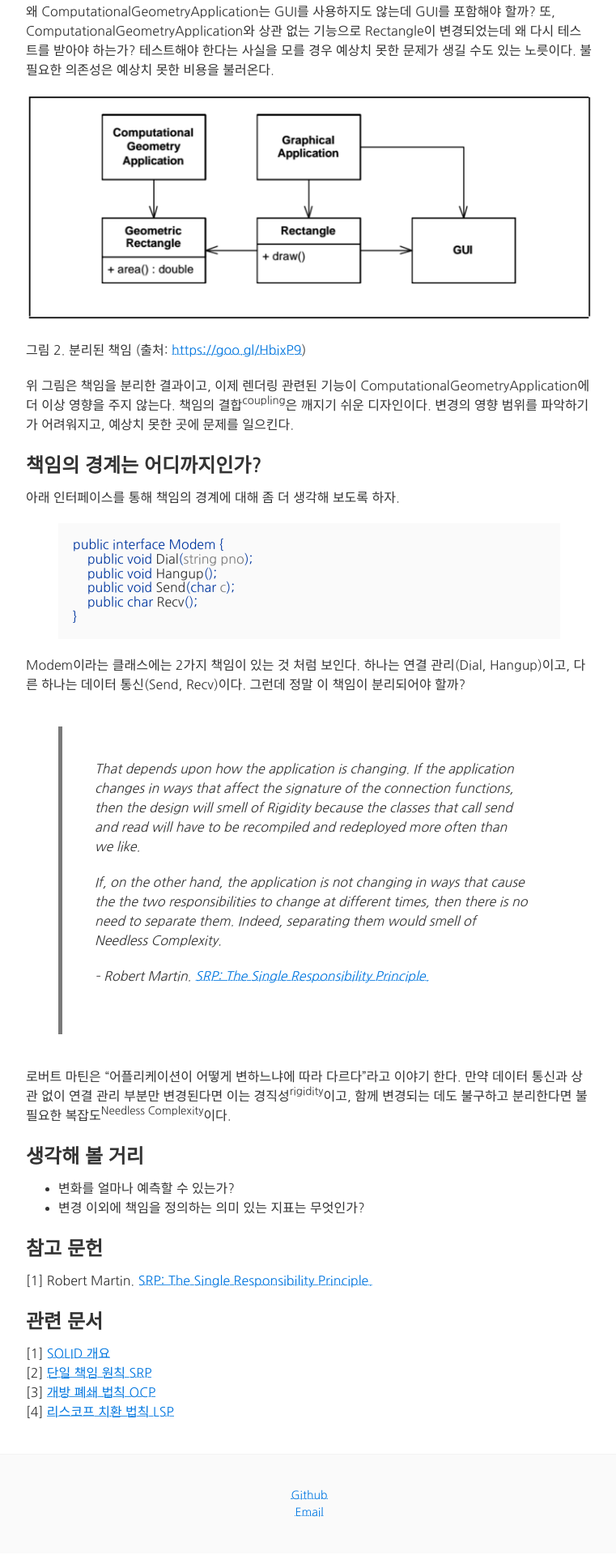
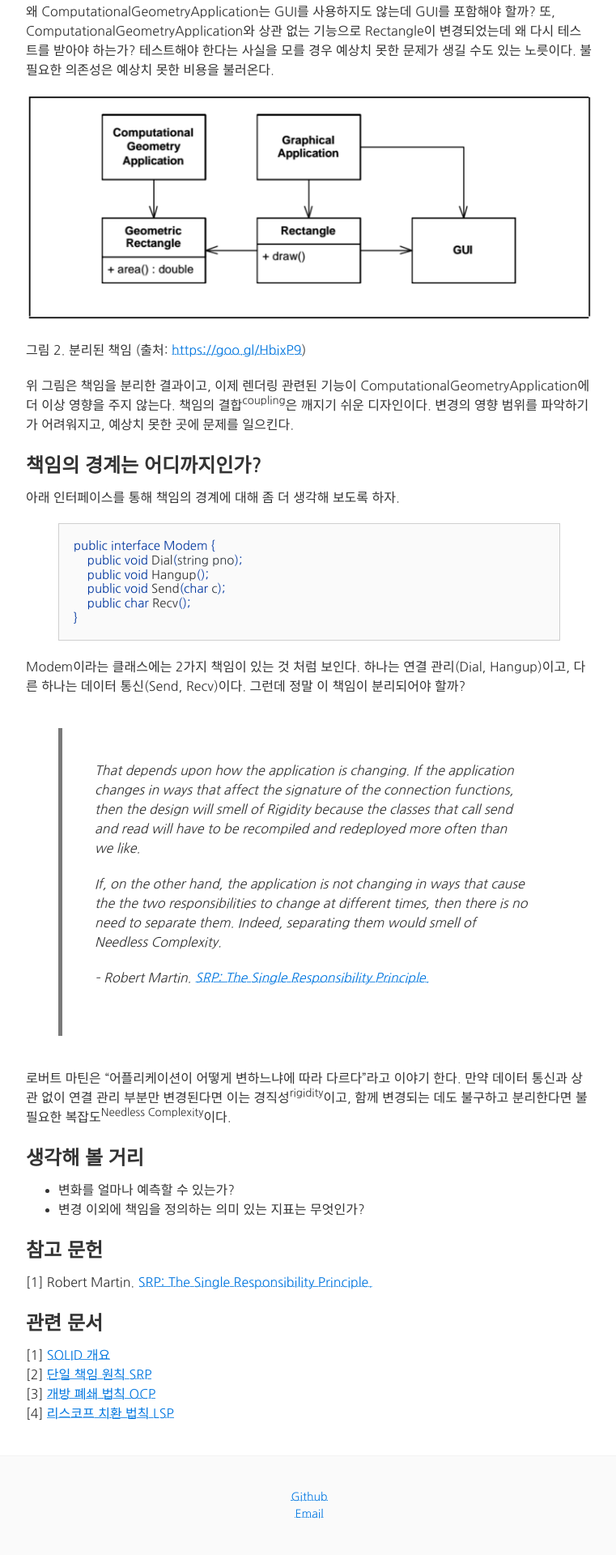
Before and after one commit to codehumane/codehumane.github.io, a Jekyll site: the page built from _posts/2016-05-01-단일-책임-원칙.md, in a window 1280 px wide. Shown: the part 1263-3183 px from the top of the page at 81% size, without its empty margins (258-1019 px from the left). Built offline with Jekyll 4.4.1, drawn with Linux system fonts in a browser that asks for light colours.

Commit message:
code block css modify

```diff
--- a/_sass/_code.scss
+++ b/_sass/_code.scss
@@ -1,17 +1,23 @@
 pre,
 pre code {
-  background-color: transparent;
+  border: 0px solid #cfcfcf;
+  background-color: #fafafa;
   border-radius: $pre-border-radius;
 }
 
-pre,
 code {
-  font-family: $monospace-font-family;
+  color: rgba(0, 10, 19, 0.8);
+  overflow-wrap: break-word;
+  font-size: 15px;
+  border: 1px solid #cfcfcf;
+  border-radius: 3px;
+  background-color: #eef;
 }
 
-code {
-  color: #7a7a7a;
-  overflow-wrap: break-word;
+.highlight .p {
+  font-size: 1.125rem;
+  line-height: 1;
+  background-color: white;
 }
 
 pre {
@@ -19,7 +25,8 @@
   line-height: 1.11;
   overflow-x: scroll;
   margin-bottom: 0.88em;
-  background-color: $pre-background-color;
+  background-color: #fafafa;
+  border: 1px solid #cfcfcf;
 }
 
 .highlight .p {
```
